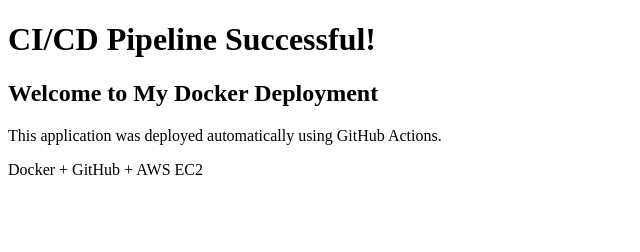
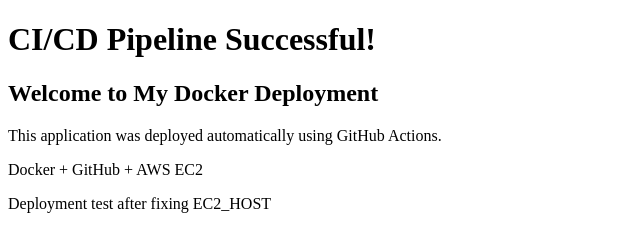
Before and after one commit to rvinodrajendran/docker-cicd-project, a plain HTML site: page index.html in a window 1280 px wide. Shown: the whole page, without its empty margins (0-640 px from the left). Drawn offline with Linux system fonts and the light colour scheme.

Commit message:
Fix EC2 host secret and redeploy

```diff
--- a/index.html
+++ b/index.html
@@ -15,3 +15,5 @@
 </html>
 
 <!-- Trigger CI -->
+
+<p>Deployment test after fixing EC2_HOST</p>
```
